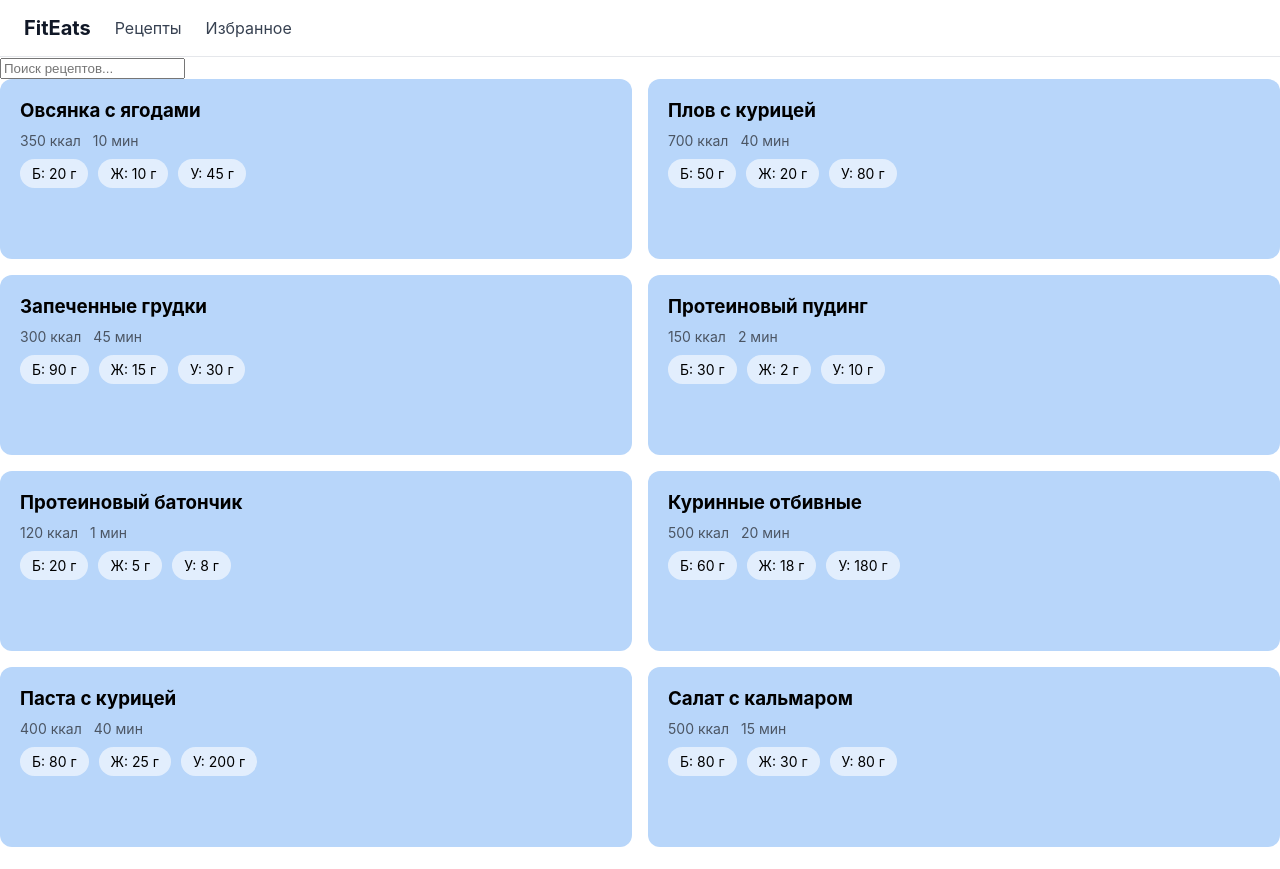
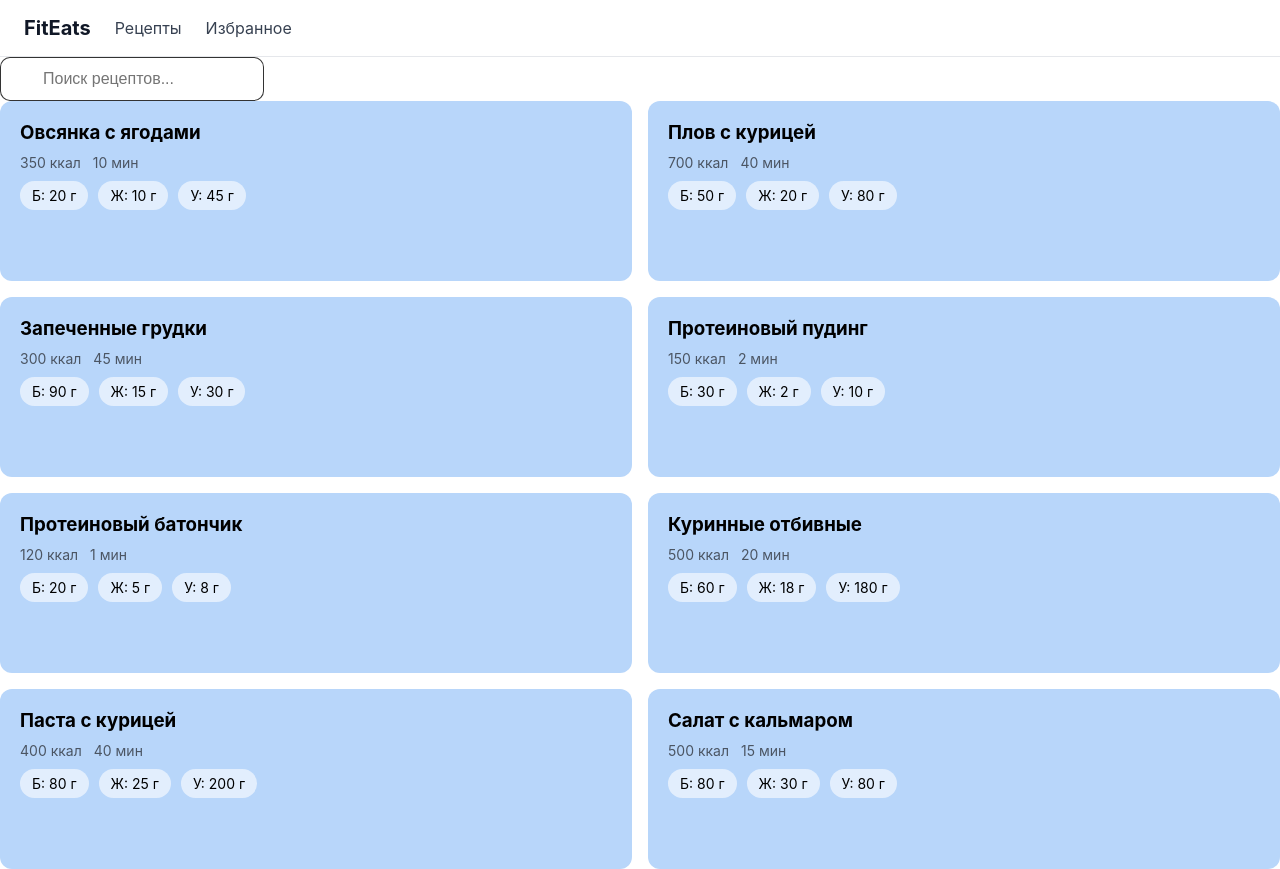
Before and after one commit to Ruskapo/fiteats, a React (Create React App) app: page /recipes in a window 1280 px wide. Before the commit the page ends 847 px from the top, so only its background shows below. Built offline with nearby package versions, Linux system fonts and the light colour scheme.

Commit message:
feat: search styles

```diff
--- a/src/components/Search/Search.module.scss
+++ b/src/components/Search/Search.module.scss
@@ -1,7 +1,15 @@
+.input {
 
-.imput {
-  border: 1px solid #ccc;
-  padding: 10px;
-  width: 100%;
-  background: #fff;
+  border: 1px solid rgba(0, 0, 0, 0.8);
+  padding: 12px 20px;
+  padding-left: 42px;
+  width: 200px;
+  border-radius: 10px;
+  font-size: 16px;
+  transition: all 0.15s ease-in-out;
+
+  &:focus {
+    border: 1px solid rgba(0, 0, 0, 0.2);
+    width: 250px;
+  }
 }
```
